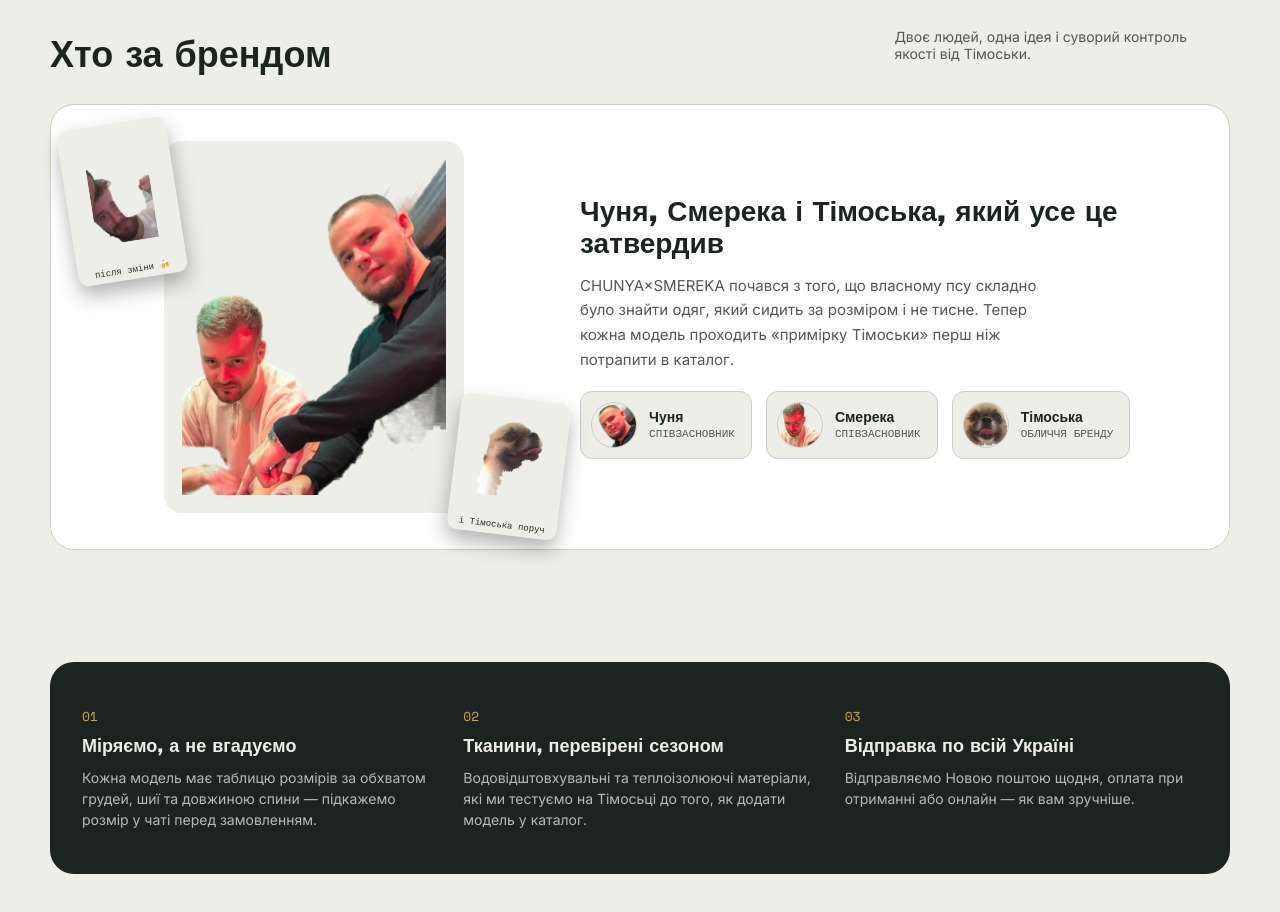
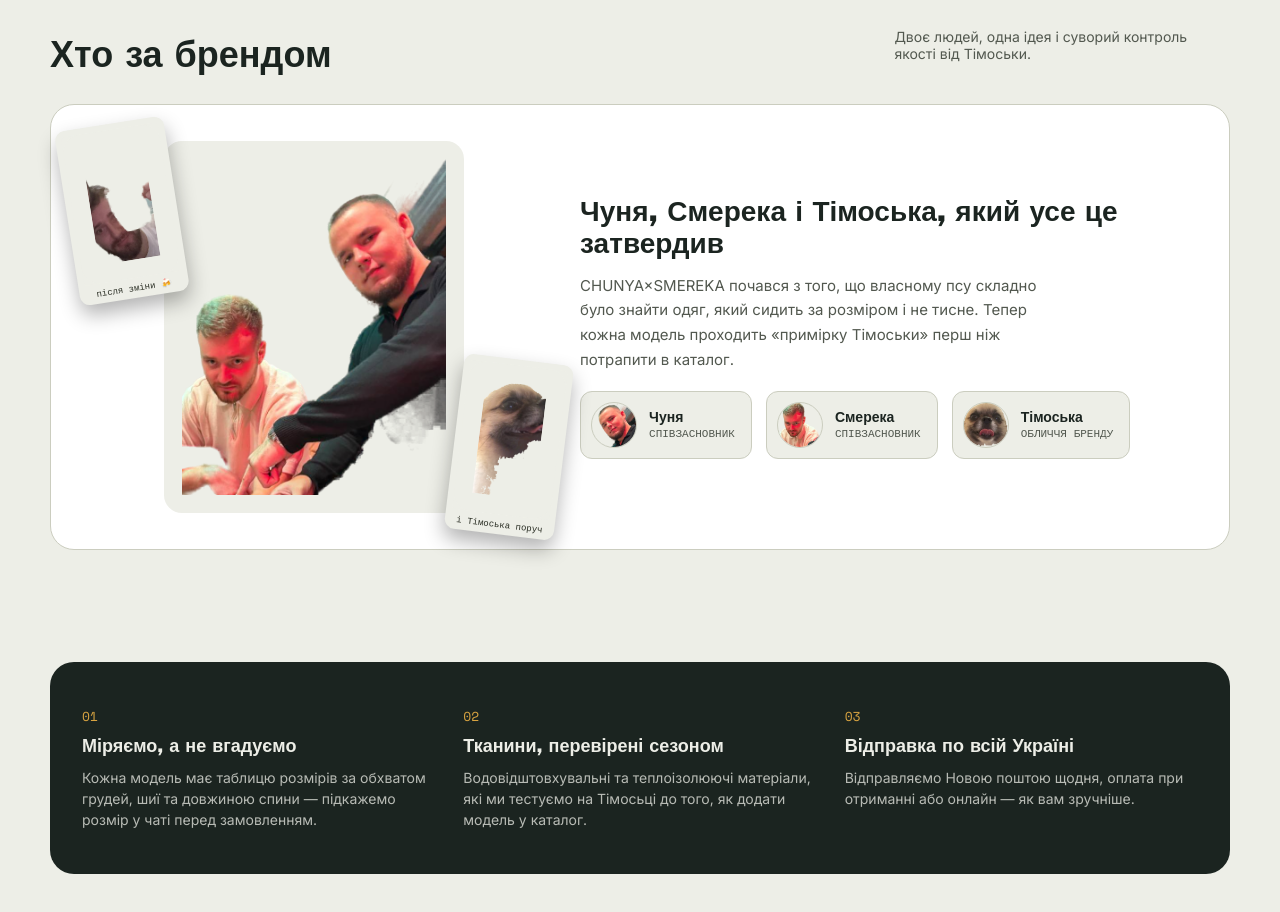
Before and after one commit to buda4475-collab/chunyasmereka-dog-shop, a plain HTML site: page index.html in a window 1280 px wide. Shown: the part 2120-3032 px from the top of the page. Drawn offline with nearby package versions, Linux system fonts and the light colour scheme; a web font is replaced by a local one.

Commit message:
Use fixed-size frame wrapper for sticker photos to force correct crop

```diff
--- a/index.html
+++ b/index.html
@@ -488,7 +488,8 @@
     box-shadow:0 10px 20px rgba(0,0,0,.3);
     z-index:2;
   }
-  .about-sticker img{width:100%;height:auto;display:block;border-radius:4px;background:#EDEEE7}
+  .about-sticker .frame{width:98px;height:150px;overflow:hidden;border-radius:4px;background:#EDEEE7}
+  .about-sticker img{width:100%;height:100%;object-fit:cover;object-position:center top;display:block}
   .about-sticker span{
     position:absolute;
     bottom:4px;left:0;right:0;
@@ -783,12 +784,12 @@
   <div class="about-grid">
     <div class="about-visual">
       <div class="about-sticker left">
-        <img src="assets/founders-beer.png" alt="Чуня і Смерека з пивом">
+        <div class="frame"><img src="assets/founders-beer.png" alt="Чуня і Смерека з пивом"></div>
         <span>після зміни 🍻</span>
       </div>
       <img src="assets/founders-silhouette.png" alt="Чуня і Смерека, співзасновники CHUNYA×SMEREKA">
       <div class="about-sticker right">
-        <img src="assets/timoska-profile.png" alt="Тімоська">
+        <div class="frame"><img src="assets/timoska-profile.png" alt="Тімоська"></div>
         <span>і Тімоська поруч</span>
       </div>
     </div>
```
